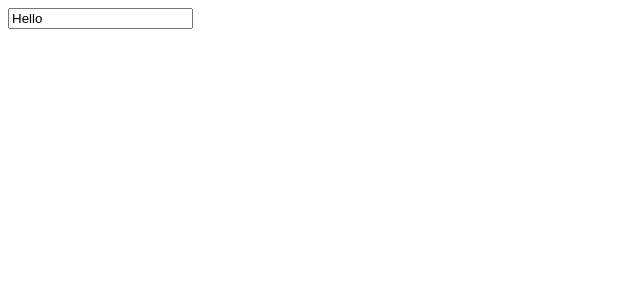
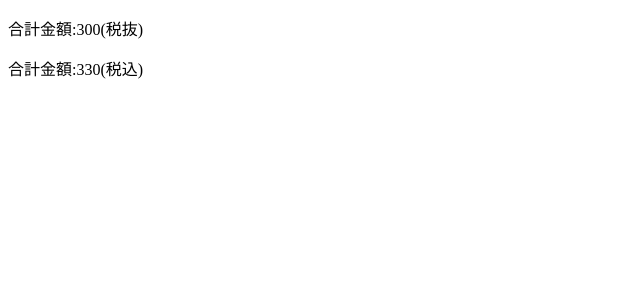
Before and after one commit to Kyosuke-Kaneko/vue-pra, a Vue app: page / in a window 1280 px wide. Shown: the top 300 px of the page, without its empty margins (0-640 px from the left). Built offline with nearby package versions, Linux system fonts and the light colour scheme.

Commit message:
computed-pra

```diff
--- a/src/App.vue
+++ b/src/App.vue
@@ -1,6 +1,7 @@
 <template>
   <div id="app">
-    <input type="text" :value="message" />
+    <p>合計金額:{{ price }}(税抜)</p>
+    <p>合計金額:{{ includeTax }}(税込)</p>
   </div>
 </template>
 
@@ -8,8 +9,13 @@
 export default {
   data() {
     return {
-      message: "Hello"
+      price: 300
     };
+  },
+  computed: {
+    includeTax() {
+      return this.price * 1.1
+    }
   }
 };
 </script>
```
